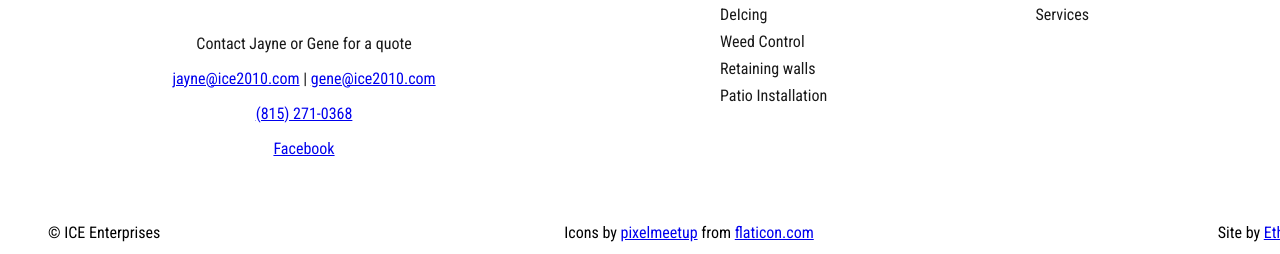
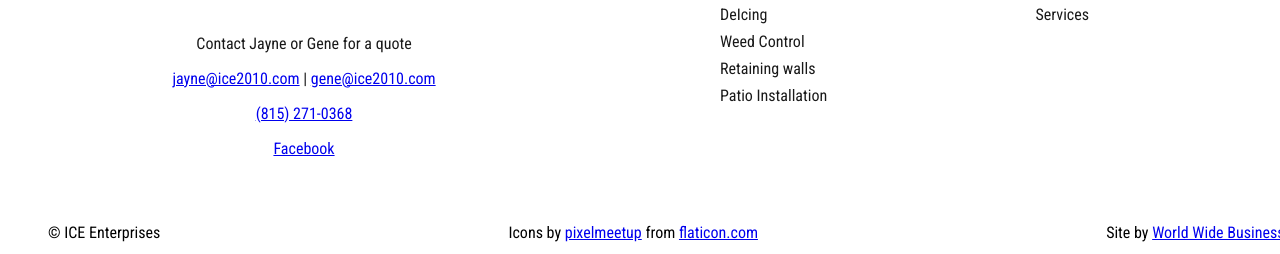
Before and after one commit to Ethanb75/ice-enterprises-II, a Gatsby site: page / in a window 1280 px wide. Shown: the part 3429-3683 px from the top of the page. Built offline with nearby package versions, Linux system fonts and the light colour scheme; Gatsby itself is replaced by a stand-in of ours.

Commit message:
added company link

```diff
--- a/src/components/Footer.js
+++ b/src/components/Footer.js
@@ -40,7 +40,7 @@ const Footer = ({ color }) => (
     <div className={color ? "meta purp" : "meta"}>
       <span>© ICE Enterprises</span>
       <span>Icons by <a href="https://www.flaticon.com/authors/pixelmeetup" title="pixelmeetup">pixelmeetup</a> from <a href="https://www.flaticon.com/" title="Flaticon">flaticon.com</a></span>
-      <span>Site by <a href="http://ethandevelops.com" target="__blank">Ethan B</a></span>
+      <span>Site by <a href="https://www.worldwidebusinessllc.com" target="__blank">World Wide Business LLC</a></span>
     </div>
   </footer>
 );
```
